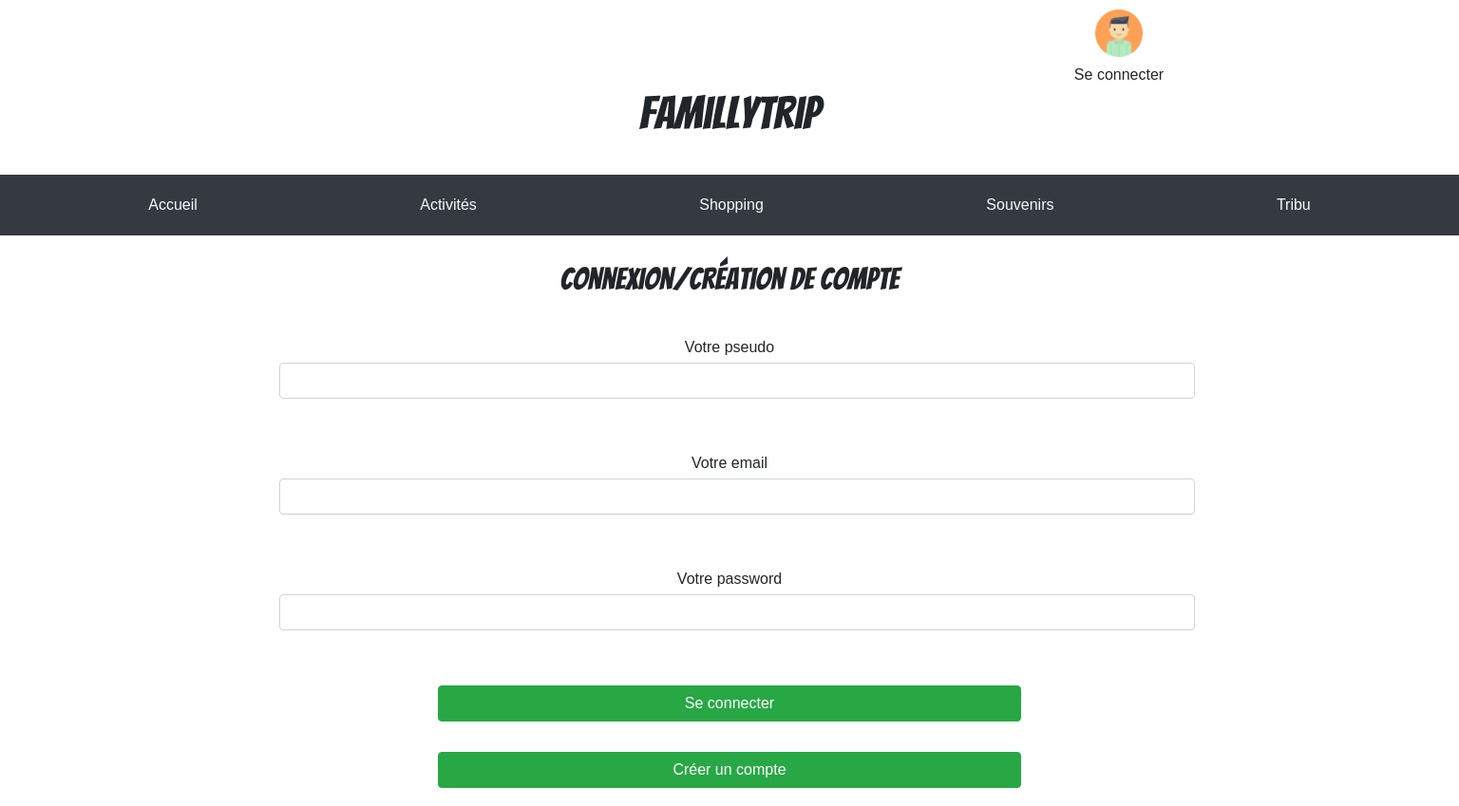
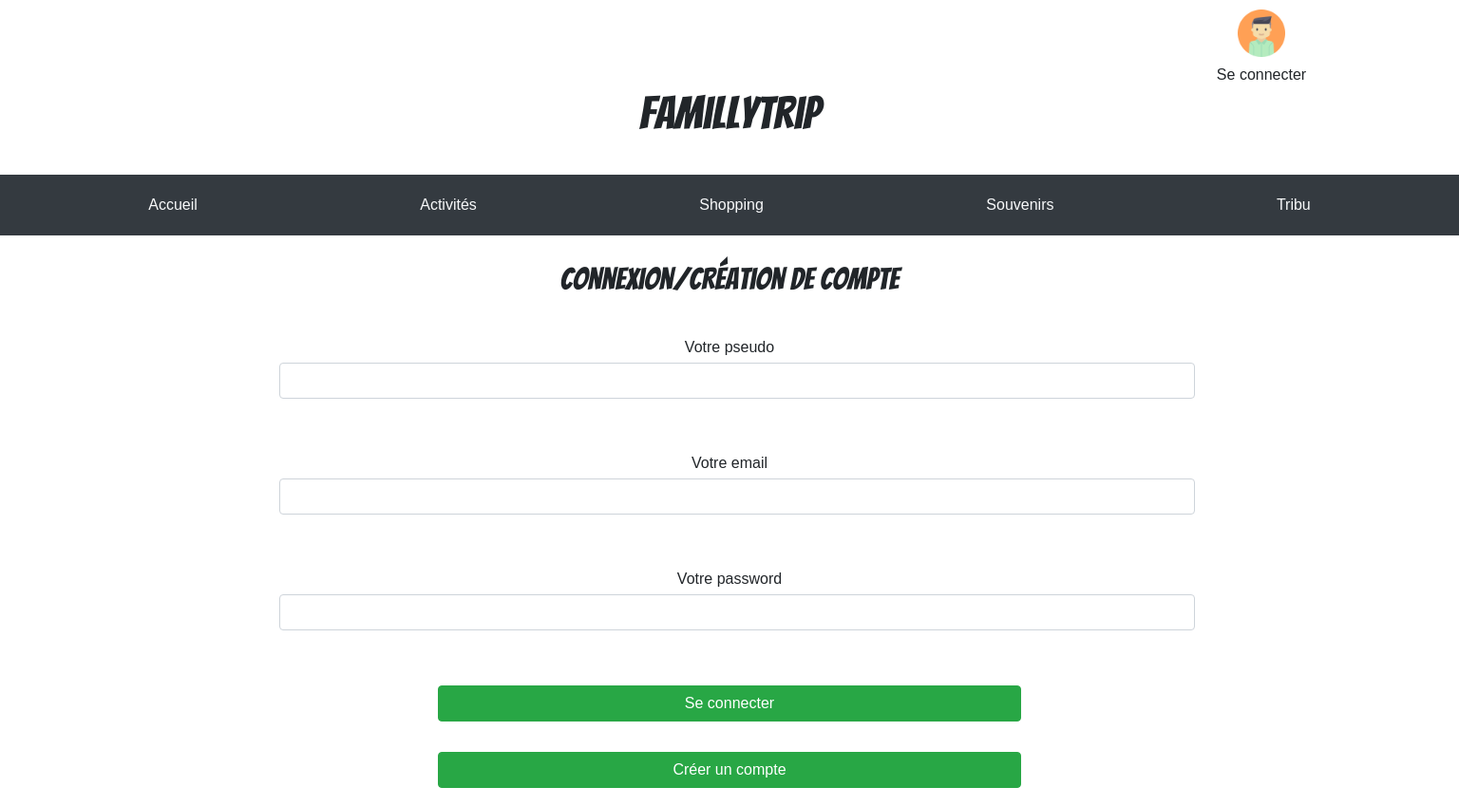
Before and after one commit to francois-michaut/familyTrip-front, a React app: page /Connexion in a window 1536 px wide. Shown: the top 849 px of the page at 95% size. Built offline with nearby package versions, Linux system fonts and the light colour scheme.

Commit message:
Logo title and header are ok

```diff
--- a/src/components/Header/header.scss
+++ b/src/components/Header/header.scss
@@ -1,7 +1,5 @@
 .header {
-
-  background-color: white;
-  // margin-bottom: 40px;
+  // width:80%;
   &__title {
     @media screen and (max-width:1024px) {
       display: none;
@@ -39,6 +37,10 @@
       position: relative;
       left: 350px;
     }
+    @media screen and (min-width:1440px) {
+      position: relative;
+      left: 500px;
+    }
 
   }
 }
@@ -67,7 +69,7 @@
 .navbar-log {
   display: flex;
   justify-content: space-around;
-  margin: 8px;
+  // margin: 8px;
   height: 80px;
 }
 .avatar {
```
